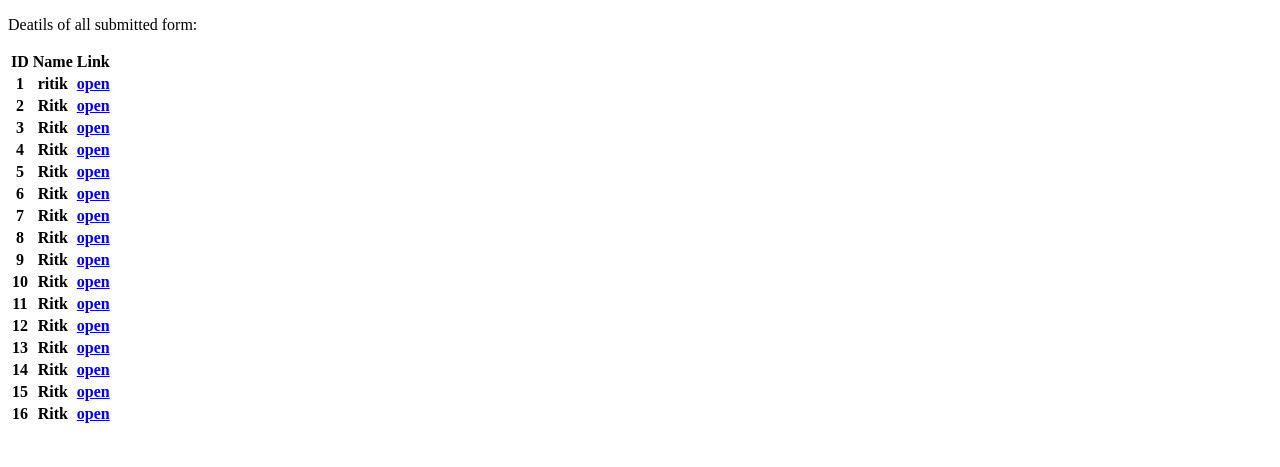
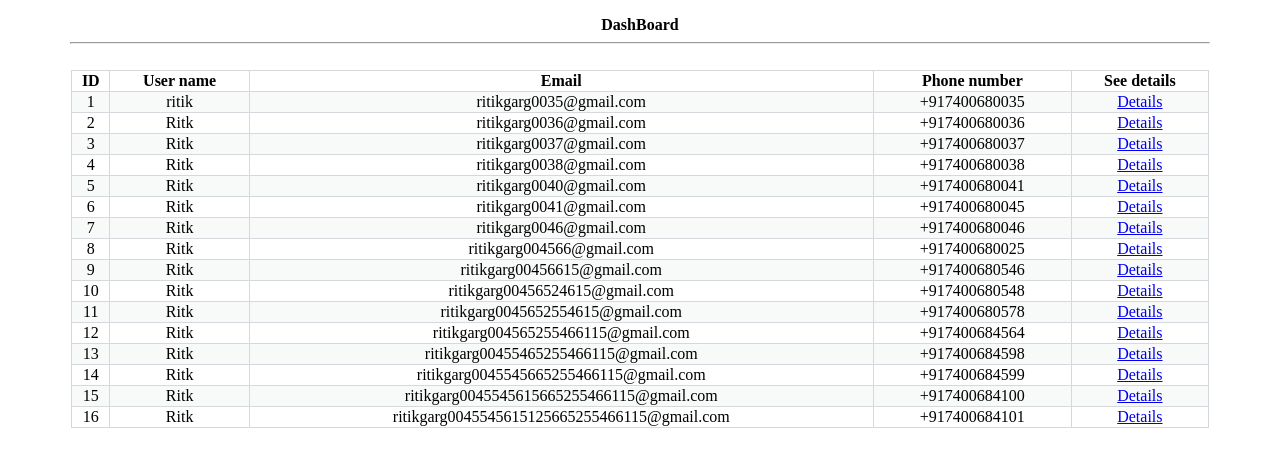
Before and after one commit to ritikgarg655/contact-form, a Django app: page /contact_form/view/ in a window 1280 px wide. Shown: the part 46-513 px from the top of the page. Run offline with Django 3.2, Linux system fonts and the light colour scheme; data comes from the database, SQL or seed files in the repository; lists and menus that the app fills with data are empty.

Commit message:
Added css to all

```diff
--- a/contact_form/c_form/templates/base.html
+++ b/contact_form/c_form/templates/base.html
@@ -41,14 +41,56 @@
 			margin-right: 10px;
 			/*margin-top: -20px;  */
 		}
+
+		#form{
+			max-width: 400px;
+			border-radius: 20px;
+			margin: auto;
+			margin-top: 50px;
+			border: 2px solid blue;
+			padding-top: 20px;
+			padding-left: 20px;
+			padding-right: 20px;
+			padding-bottom: 20px;
+		}
+		#home{
+			text-align: center; padding-top: 10%;
+		}
+
+		#view_para{
+
+		}
+		.view_table{
+			border-collapse: collapse;
+			border: 1.5px solid  #d5d8dc;
+			margin-left: auto;
+			margin-right: auto;
+			width: 90%;
+		}
+		.view_th{
+			text-align: center;
+			border: 1.5px solid  #d5d8dc;
+		}
+		.view_td{
+			text-align: center;
+			border: 1.5px solid   #d5d8dc ;
+		}
+		.id_table{
+			border: 2px solid blue;
+			border-radius: 20px;
+			padding-top: 20px;
+			padding-left: 20px;
+			padding-right: 20px;
+			padding-bottom: 20px;
+			margin-left: auto;
+			margin-right: auto;
+			/*border: 0px;*/
+		}
 	</style>
 	<title>Contact Form</title>
 </head>
 <body>
-
-
 	<nav>
-
 		<a id="logo" href="">91Social</a>
 		<a href="../home">Home</a>
 		<a href="../create_form">Create form</a>
--- a/contact_form/c_form/templates/create_form.html
+++ b/contact_form/c_form/templates/create_form.html
@@ -1,6 +1,6 @@
 {% extends 'base.html' %}
 {% block content %}
-	<form method="POST">{% csrf_token %}
+	<form method="POST" id="form">{% csrf_token %}
 
 		{{ input_form.as_p }}
 		<input type="submit" value="save" name="contact_form" />
--- a/contact_form/c_form/templates/home.html
+++ b/contact_form/c_form/templates/home.html
@@ -1,5 +1,5 @@
 {% extends 'base.html' %}
 
 {% block content %}
-	<h1>Welcome to Front page</h1>
+	<h1 id="home">Welcome to Front page</h1>
 {% endblock %}
--- a/contact_form/c_form/templates/view.html
+++ b/contact_form/c_form/templates/view.html
@@ -1,19 +1,34 @@
 {% extends 'base.html' %}
 {% block content %}
-	<p>
-		Deatils of all submitted form:
-		<table>
+	<p  >
+		<div style="text-align: center;" ><b>DashBoard</b></div>
+		<hr style="color:  #ecf0f1 ; width: 90%; text-align: center;" ><br>
+		<table class="view_table" >
 			<tr>
-				<th>ID</th>
-				<th>Name</th>
-				<th>Link</th>
+				<th class ="view_th">ID</th>
+				<th class ="view_th">User name</th>
+				<th class ="view_th">Email</th>
+				<th class ="view_th">Phone number</th>
+				<th class ="view_th">See details</th>
 			</tr>
 			{% for i in details %}
-			<tr>
-				<th>{{ i.id }}</th>
-				<th>{{ i.name }}</th>
-				<th><a href="./{{i.id}}" >open</a></th>
-			</tr>
+				{% if forloop.counter|divisibleby:2 %}
+					<tr style="background-color: white;">
+						<td class="view_td">{{ i.id }}</td>
+						<td class="view_td">{{ i.name }}</td>
+						<td class="view_td">{{ i.email }}</td>
+						<td class="view_td">{{i.phone_num}}</td>
+						<td class="view_td"><a href="./{{i.id}}" >Details</a></td>
+					</tr>
+				{% else %}
+					<tr style="background-color:   #f8f9f9  ; ">
+						<td class="view_td">{{ i.id }}</td>
+						<td class="view_td">{{ i.name }}</td>
+						<td class="view_td">{{ i.email }}</td>
+						<td class="view_td">{{i.phone_num}}</td>
+						<td class="view_td"><a href="./{{i.id}}" >Details</a></td>
+					</tr>
+				{% endif %}
 			{% endfor %}
 		</table>
 	</p>
```
Also changed, not shown: contact_form/c_form/templates/sample.html (deleted, +0 -18 lines), contact_form/c_form/templates/style.css (deleted, +0 -39 lines), contact_form/c_form/templates/view_id.html (+25 -7 lines). Lines whose indentation alone changed are shown as unchanged.
